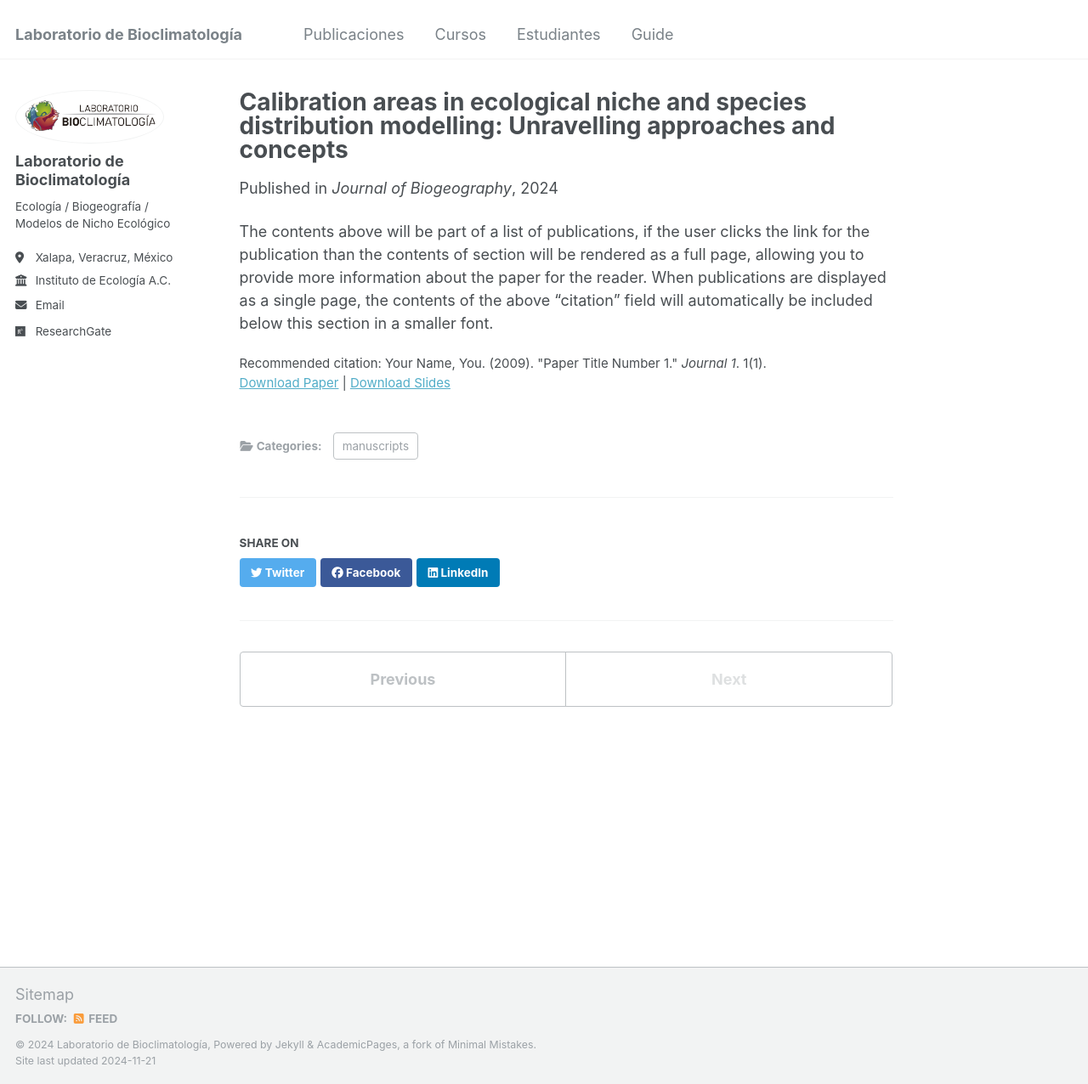
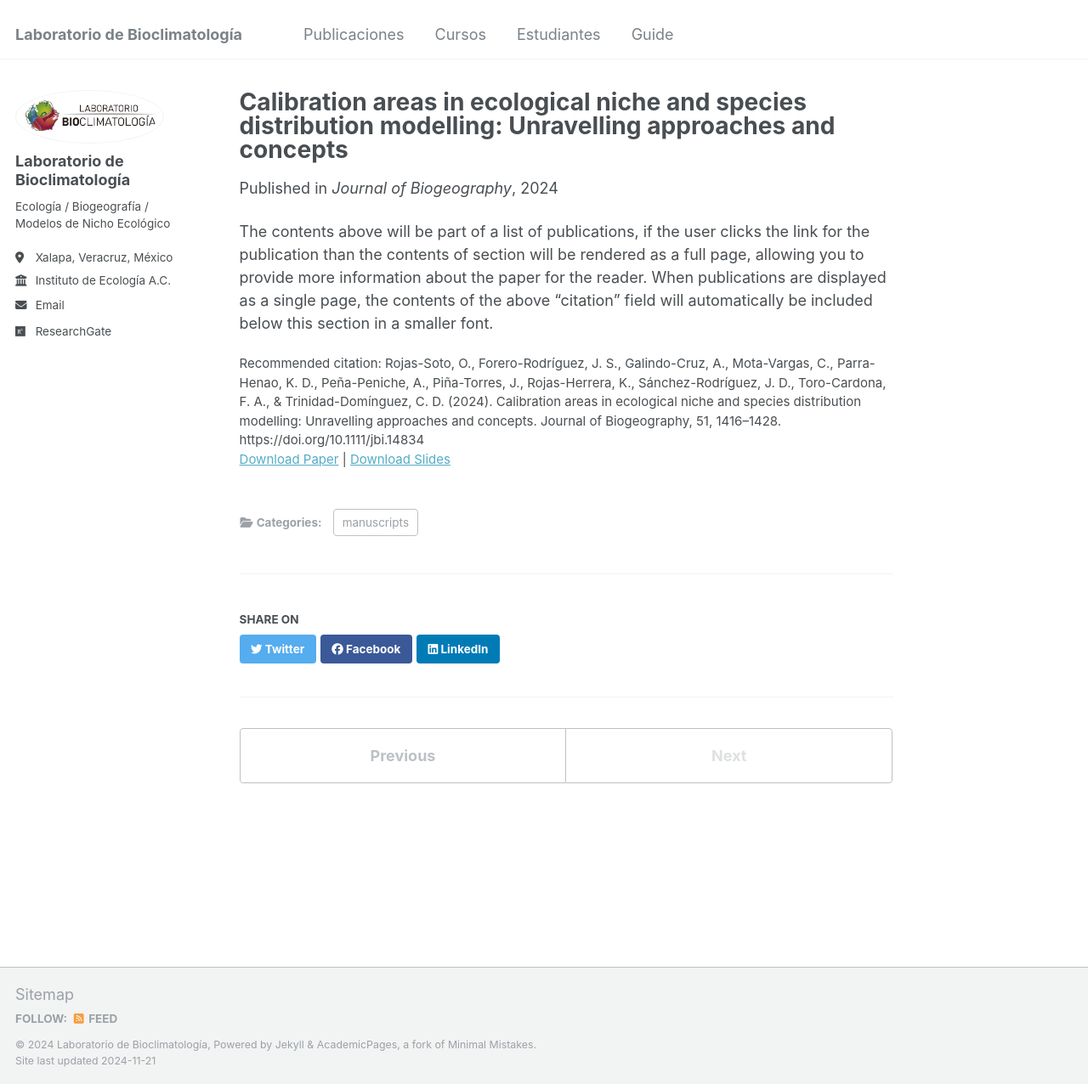
Before and after one commit to Labbioclim/bioclimat, a Jekyll site: the page built from _publications/2024-10-01-paper-title-number-1.md, in a window 1280 px wide and 1276 px high. Shown: the whole window at 85% size. Built offline with Jekyll 4.4.1, drawn with Linux system fonts in a browser that asks for light colours.

Commit message:
Update 2024-10-01-paper-title-number-1.md

```diff
--- a/_publications/2024-10-01-paper-title-number-1.md
+++ b/_publications/2024-10-01-paper-title-number-1.md
@@ -3,12 +3,12 @@ title: "Calibration areas in ecological niche and species distribution modelling
 collection: publications
 category: manuscripts
 permalink: /publication/2024-10-01-paper-title-number-1
-excerpt: 'This paper is about the number 1. The number 2 is left for future work.'
-date: 2024-10-01
+excerpt: 'Octavio Rojas-Soto, Juan S. Forero-Rodríguez, Alejandra Galindo-Cruz, Claudio Mota-Vargas, Keisy D. Parra-Henao, Alexander Peña-Peniche, Javier Piña-Torres, Karen Rojas-Herrera, Juan D. Sánchez-Rodríguez, Felipe A. Toro-Cardona, Carlos D. Trinidad-Domínguez'
+date: 2024-10-12
 venue: 'Journal of Biogeography'
 slidesurl: 'http://academicpages.github.io/files/slides1.pdf'
 paperurl: 'http://academicpages.github.io/files/paper1.pdf'
-citation: 'Your Name, You. (2009). &quot;Paper Title Number 1.&quot; <i>Journal 1</i>. 1(1).'
+citation: 'Rojas-Soto, O., Forero-Rodríguez, J. S., Galindo-Cruz, A., Mota-Vargas, C., Parra-Henao, K. D., Peña-Peniche, A., Piña-Torres, J., Rojas-Herrera, K., Sánchez-Rodríguez, J. D., Toro-Cardona, F. A., & Trinidad-Domínguez, C. D. (2024). Calibration areas in ecological niche and species distribution modelling: Unravelling approaches and concepts. Journal of Biogeography, 51, 1416–1428. https://doi.org/10.1111/jbi.14834'
 ---
 
 The contents above will be part of a list of publications, if the user clicks the link for the publication than the contents of section will be rendered as a full page, allowing you to provide more information about the paper for the reader. When publications are displayed as a single page, the contents of the above "citation" field will automatically be included below this section in a smaller font.
```
